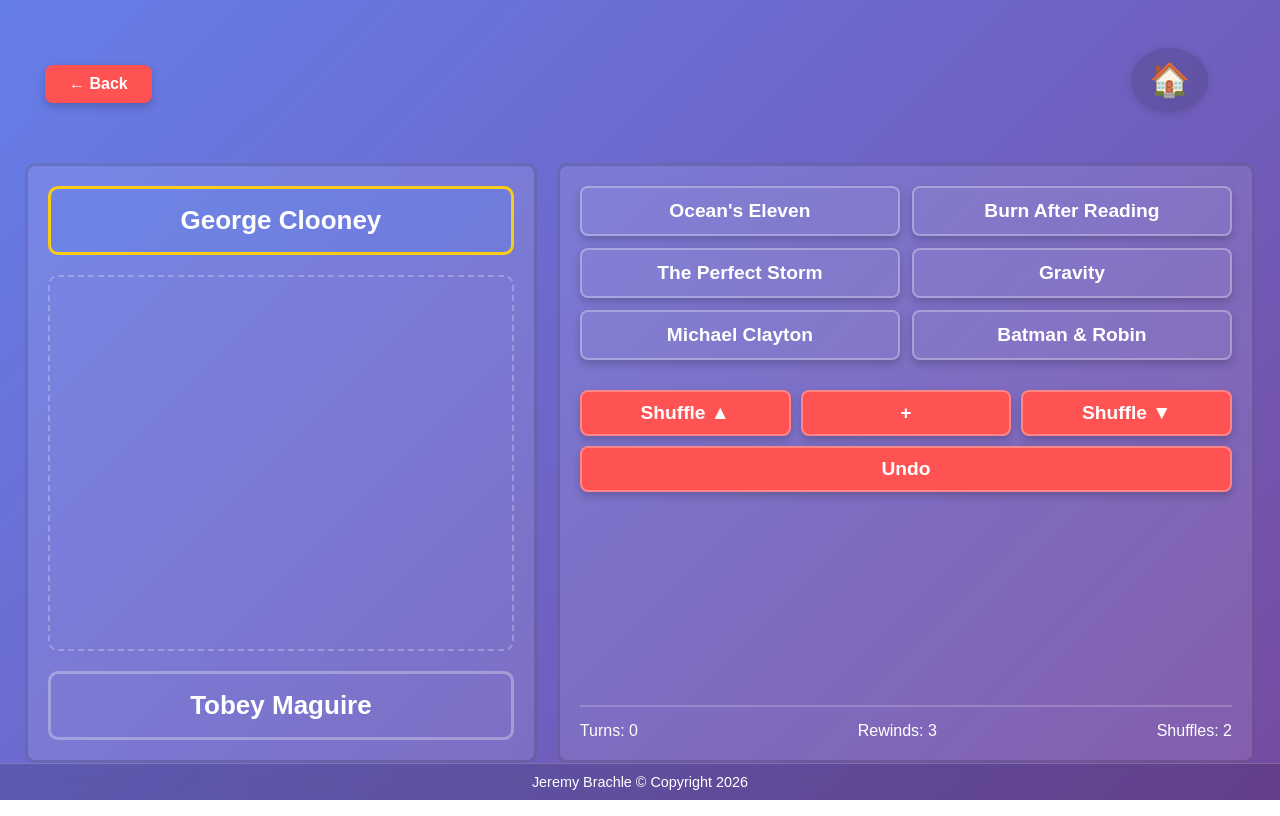
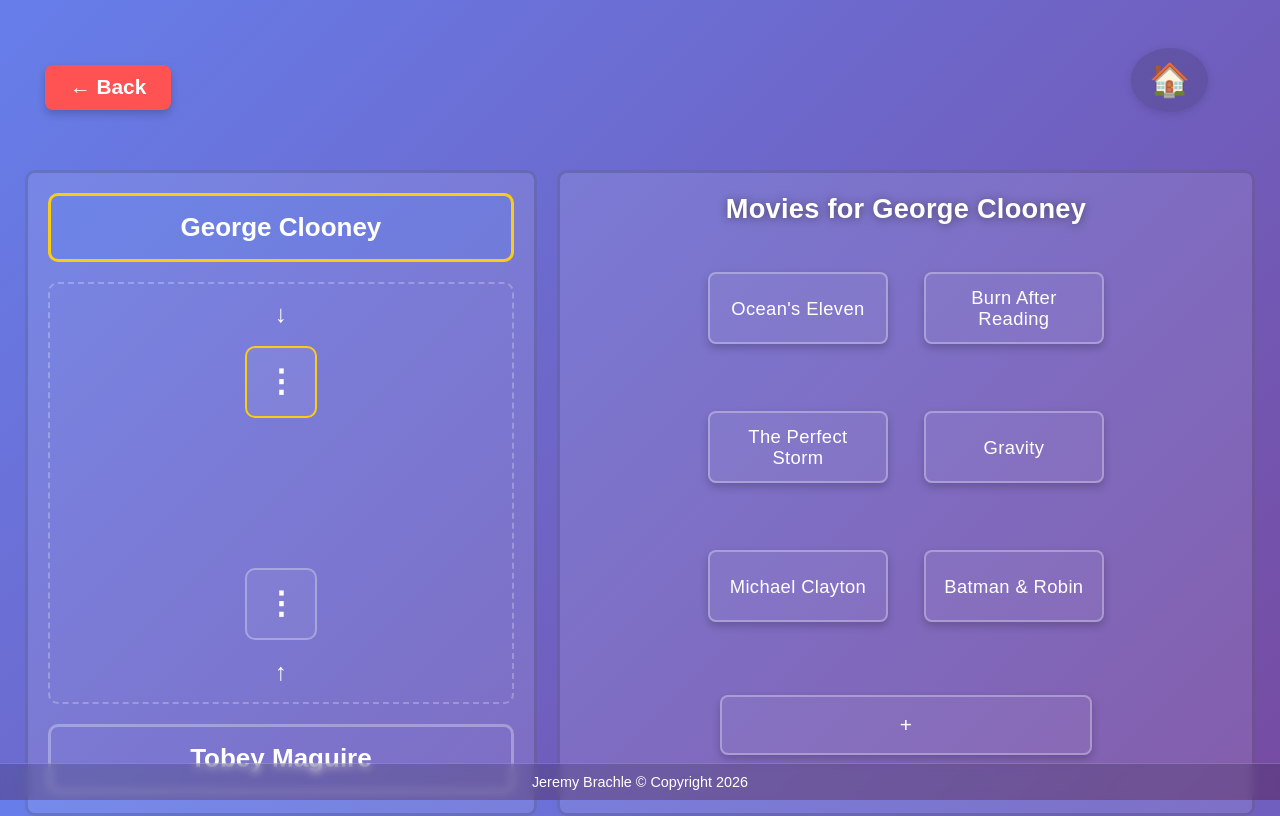
Before and after one commit to jeremybrachle/co-stars-frontend, a React (Vite) app: page /game in a window 1280 px wide. Built offline with nearby package versions, Linux system fonts and the light colour scheme.

Commit message:
Fixing path building logic on game page

```diff
--- a/src/pages/GamePage.css
+++ b/src/pages/GamePage.css
@@ -212,14 +212,22 @@
 }
 
 .scorePanel {
+  margin-top: auto;
+  padding-top: 15px;
+  border-top: 2px solid rgba(255,255,255,0.2);
+  display: flex;
+  justify-content: space-between;
+  color: white;
+  font-family: inherit;
+}
 
-  margin-top: auto;
 
-  padding-top: 15px;
 
-  border-top: 2px solid rgba(255,255,255,0.2);
-
-  display: flex;
-
-  justify-content: space-between;
+.ellipsisBox {
+  border: 2px solid rgba(255,255,255,0.3);
+  background: rgba(255,255,255,0.05);
+  border-radius: 10px;
+  width: 36px;
+  height: 36px;
+  margin: 10px auto;
 }
--- a/src/pages/GamePage.tsx
+++ b/src/pages/GamePage.tsx
@@ -1,12 +1,42 @@
-
-
 import { useLocation, useNavigate } from "react-router-dom";
 import { useState } from "react";
 import HomeButton from "../components/HomeButton";
 import "./GamePage.css";
 
+// Unicode icons
+const DownArrow = () => (
+  <span style={{ fontSize: "1.5em", display: "block", textAlign: "center" }}>↓</span>
+);
+const UpArrow = () => (
+  <span style={{ fontSize: "1.5em", display: "block", textAlign: "center" }}>↑</span>
+);
+
+const VerticalEllipsisBox = ({
+  onClick,
+  highlight,
+}: {
+  onClick?: () => void;
+  highlight?: boolean;
+}) => (
+  <div
+    className={`actorBox ellipsisBox${highlight ? " current" : ""}`}
+    style={{
+      display: "flex",
+      justifyContent: "center",
+      alignItems: "center",
+      width: 36,
+      height: 36,
+      margin: "10px auto",
+      cursor: onClick ? "pointer" : "default",
+      borderColor: highlight ? "#facc15" : undefined,
+    }}
+    onClick={onClick}
+  >
+    <span style={{ fontSize: "1.2em" }}>⋮</span>
+  </div>
+);
+
 function GamePage() {
-
   const location = useLocation();
   const navigate = useNavigate();
 
@@ -15,135 +45,374 @@
 
   const [selectedSide, setSelectedSide] = useState<"top" | "bottom">("top");
 
-  const [path, setPath] = useState<string[]>([]);
+  const [topPath, setTopPath] = useState<string[]>([]);
+  const [bottomPath, setBottomPath] = useState<string[]>([]);
 
-
-
+  // Dummy suggestions
   const suggestions = [
     "Ocean's Eleven",
     "Burn After Reading",
     "The Perfect Storm",
     "Gravity",
     "Michael Clayton",
-    "Batman & Robin"
+    "Batman & Robin",
   ];
 
-  function handleSuggestion(choice: string) {
-    setPath([...path, choice]);
-  }
+  const handleSuggestion = (choice: string) => {
+    if (selectedSide === "top") setTopPath([...topPath, choice]);
+    else setBottomPath([...bottomPath, choice]);
+  };
+
+  const currentSelection =
+    selectedSide === "top"
+      ? topPath.length > 0
+        ? topPath[topPath.length - 1]
+        : actorA
+      : bottomPath.length > 0
+      ? bottomPath[bottomPath.length - 1]
+      : actorB;
+
+  const baseFont = 22;
+  const minFont = 12;
+
+  /**
+   * Render top path (downward growth)
+   */
+  const renderTopPath = (pathArr: string[], onSelect: (idx: number) => void) => {
+    const fontSize = Math.max(minFont, baseFont - pathArr.length * 2);
 
     return (
+      <div style={{ display: "flex", flexDirection: "column", alignItems: "center", gap: 8 }}>
+        {/* Down arrow under actorA */}
+        <DownArrow />
 
+        {pathArr.map((step, idx) => {
+          const isLast = idx === pathArr.length - 1;
+          return (
+            <div
+              key={idx}
+              style={{ display: "flex", flexDirection: "column", alignItems: "center", gap: 4 }}
+            >
+              <div
+                className={`actorBox completed${isLast ? " current" : ""}`}
+                style={{ cursor: isLast ? "pointer" : "default", fontSize }}
+                onClick={isLast ? () => onSelect(idx) : undefined}
+              >
+                {step}
+              </div>
+              <DownArrow />
+            </div>
+          );
+        })}
+
+        {/* Ellipsis for next possible selection */}
+        <VerticalEllipsisBox onClick={() => onSelect(pathArr.length)} highlight={selectedSide === "top"} />
+      </div>
+    );
+  };
+
+  /**
+   * Render bottom path (upward growth)
+   */
+//   const renderBottomPath = (pathArr: string[], onSelect: (idx: number) => void) => {
+//     const fontSize = Math.max(minFont, baseFont - pathArr.length * 2);
+
+//     return (
+//       <div
+//         style={{
+//           display: "flex",
+//           flexDirection: "column",
+//           alignItems: "center",
+//           justifyContent: "flex-end", // anchor to bottom actor
+//           gap: 8,
+//           flex: 1,
+//           minHeight: 0,
+//         }}
+//       >
+//         {/* Initial vertical ellipsis and arrow above the bottom actor */}
+//         <VerticalEllipsisBox
+//           onClick={() => onSelect(pathArr.length)}
+//           highlight={selectedSide === "bottom"}
+//         />
+//         <UpArrow />
+
+//         {pathArr
+//           .slice()
+//           .reverse()
+//           .map((step, revIdx) => {
+//             const idx = pathArr.length - 1 - revIdx;
+//             const isLast = idx === pathArr.length - 1;
+
+//             return (
+//               <div
+//                 key={idx}
+//                 style={{ display: "flex", flexDirection: "column", alignItems: "center", gap: 4 }}
+//               >
+//                 <UpArrow />
+//                 <div
+//                   className={`actorBox completed${isLast ? " current" : ""}`}
+//                   style={{ cursor: isLast ? "pointer" : "default", fontSize }}
+//                   onClick={isLast ? () => onSelect(idx) : undefined}
+//                 >
+//                   {step}
+//                 </div>
+//               </div>
+//             );
+//           })}
+//       </div>
+//     );
+//   };
+
+// const renderBottomPath = (pathArr: string[], onSelect: (idx: number) => void) => {
+//   const fontSize = Math.max(minFont, baseFont - pathArr.length * 2);
+
+//   return (
+//     <div
+//       style={{
+//         display: "flex",
+//         flexDirection: "column",
+//         alignItems: "center",
+//         justifyContent: "flex-end",
+//         gap: 8,
+//         flex: 1,
+//         minHeight: 0,
+//       }}
+//     >
+//       {/* Ellipsis at top for next selection */}
+//       <VerticalEllipsisBox
+//         onClick={() => onSelect(pathArr.length)}
+//         highlight={selectedSide === "bottom"}
+//       />
+
+//       {/* Render path boxes in reverse order */}
+//       {pathArr.slice().reverse().map((step, revIdx) => {
+//         const idx = pathArr.length - 1 - revIdx;
+//         const isLast = idx === pathArr.length - 1;
+
+//         return (
+//           <div
+//             key={idx}
+//             style={{ display: "flex", flexDirection: "column", alignItems: "center", gap: 4 }}
+//           >
+//             {/* Single upward arrow above every box */}
+//             <UpArrow />
+//             <div
+//               className={`actorBox completed${isLast ? " current" : ""}`}
+//               style={{ cursor: isLast ? "pointer" : "default", fontSize }}
+//               onClick={isLast ? () => onSelect(idx) : undefined}
+//             >
+//               {step}
+//             </div>
+//           </div>
+//         );
+//       })}
+//     </div>
+//   );
+// };
+
+const renderBottomPath = (pathArr: string[], onSelect: (idx: number) => void) => {
+  const fontSize = Math.max(minFont, baseFont - pathArr.length * 2);
+
+  // Reverse copy so we render from top (ellipsis) down to actorB
+  const reversed = pathArr.slice().reverse();
+
+  return (
+    <div
+      style={{
+        display: "flex",
+        flexDirection: "column",
+        alignItems: "center",
+        justifyContent: "flex-end",
+        gap: 8,
+        flex: 1,
+        minHeight: 0,
+      }}
+    >
+      {/* Ellipsis at top */}
+      <VerticalEllipsisBox
+        onClick={() => onSelect(pathArr.length)}
+        highlight={selectedSide === "bottom"}
+      />
+
+      {reversed.map((step, revIdx) => {
+        const idx = pathArr.length - 1 - revIdx;
+        const isFirst = revIdx === reversed.length - 1; // first box from bottom actor
+        return (
+          <div
+            key={idx}
+            style={{ display: "flex", flexDirection: "column", alignItems: "center", gap: 4 }}
+          >
+            {/* Render upward arrow connecting to bottom actor only for first box */}
+            {isFirst && <UpArrow />}
+            {/* Render upward arrow for all subsequent boxes */}
+            {!isFirst && <UpArrow />}
+            <div
+              className={`actorBox completed${idx === pathArr.length - 1 ? " current" : ""}`}
+              style={{ cursor: idx === pathArr.length - 1 ? "pointer" : "default", fontSize }}
+              onClick={idx === pathArr.length - 1 ? () => onSelect(idx) : undefined}
+            >
+              {step}
+            </div>
+          </div>
+        );
+      })}
+
+      {/* Up arrow under actorB */}
+        <UpArrow />
+    </div>
+  );
+};
+
+  const currentSuggestions = suggestions; // placeholder
+
+  return (
     <div className="gamePage">
-
       <div className="topBar">
-
         <button
           className="backButton"
+          style={{ fontSize: "1.3em", padding: "0.5em 1.2em" }}
           onClick={() => navigate("/adventure")}
         >
           ← Back
         </button>
-
         <div className="homeWrapper">
           <HomeButton />
         </div>
-
       </div>
 
-
       <div className="gameContainer">
-
-        {/* LEFT PANEL */}
-
-        <div className="leftPanel">
-
         <div
-            className={`actorBox ${
-              selectedSide === "top" ? "active current" : ""
-            }`}
+          className="leftPanel"
+          style={{
+            height: "75vh",
+            minHeight: 500,
+            display: "flex",
+            flexDirection: "column",
+            justifyContent: "space-between",
+          }}
+        >
+          {/* Top actor */}
+          <div
+            className={`actorBox ${selectedSide === "top" ? "active current" : ""}`}
             onClick={() => setSelectedSide("top")}
           >
             {actorA}
           </div>
 
-          <div className="pathArea">
-
-            {path.map((step, index) => (
-              <div key={index} className="actorBox completed">
-                {step}
-              </div>
-            ))}
-
+          {/* Path area */}
+          <div
+            className="pathAreaCombined"
+            style={{
+              flex: 1,
+              margin: "20px 0",
+              borderRadius: 10,
+              border: "2px dashed rgba(255,255,255,0.25)",
+              padding: 16,
+              display: "flex",
+              flexDirection: "column",
+              justifyContent: "space-between",
+              gap: 0,
+              minHeight: 0,
+              overflow: "hidden",
+            }}
+          >
+            <div
+              style={{ display: "flex", flexDirection: "column", alignItems: "center", gap: 8, flex: 1 }}
+            >
+              {renderTopPath(topPath, () => setSelectedSide("top"))}
             </div>
 
             <div
-            className={`actorBox ${
-              selectedSide === "bottom" ? "active current" : ""
-            }`}
+              style={{ display: "flex", flexDirection: "column", alignItems: "center", gap: 8, flex: 1 }}
+            >
+              {renderBottomPath(bottomPath, () => setSelectedSide("bottom"))}
+            </div>
+          </div>
+
+          {/* Bottom actor */}
+          <div
+            className={`actorBox ${selectedSide === "bottom" ? "active current" : ""}`}
             onClick={() => setSelectedSide("bottom")}
           >
             {actorB}
           </div>
-
         </div>
 
-        {/* RIGHT PANEL */}
+        {/* Right panel */}
+        <div
+          className="rightPanel"
+          style={{
+            display: "flex",
+            flexDirection: "column",
+            justifyContent: "center",
+            alignItems: "center",
+            height: "75vh",
+            minHeight: 500,
+          }}
+        >
+          <div
+            style={{
+              marginBottom: 16,
+              fontWeight: 700,
+              fontSize: "1.7em",
+              letterSpacing: "0.01em",
+              color: "white",
+              textShadow: "0 1px 8px #2228",
+            }}
+          >
+            {`Movies for ${currentSelection}`}
+          </div>
 
-        <div className="rightPanel">
-
-          <div className="suggestionGrid">
-
-            {suggestions.map((s, i) => (
+          <div
+            className="suggestionGrid"
+            style={{
+              flex: 1,
+              display: "grid",
+              gridTemplateColumns: "1fr 1fr",
+              gridTemplateRows: "repeat(3, 1fr) 1fr",
+              gap: "4px 12px",
+              justifyItems: "center",
+              alignItems: "center",
+              width: "100%",
+              maxWidth: 420,
+              marginBottom: 0,
+            }}
+          >
+            {currentSuggestions.slice(0, 6).map((s, i) => (
               <button
                 key={i}
                 className="suggestionButton"
+                style={{
+                  width: 180,
+                  height: 72,
+                  margin: 0,
+                  fontWeight: 500,
+                  fontSize: "1.15em",
+                  letterSpacing: "0.02em",
+                  whiteSpace: "normal",
+                  overflow: "visible",
+                  textOverflow: "clip",
+                  display: "flex",
+                  alignItems: "center",
+                  justifyContent: "center",
+                  textAlign: "center",
+                  lineHeight: "1.15",
+                }}
                 onClick={() => handleSuggestion(s)}
               >
                 {s}
               </button>
             ))}
-
-          </div>
-
-          <div className="controlRow">
-
-            <button className="controlButton">
-              Shuffle ▲
-            </button>
-
-            <button className="controlButton">
+            <button
+              className="suggestionButton"
+              style={{ gridColumn: "1 / span 2", width: 372, height: 60, margin: 0, fontSize: "1.3em", fontWeight: 500 }}
+            >
               +
             </button>
-
-            <button className="controlButton">
-              Shuffle ▼
-            </button>
-
           </div>
-
-          <div className="controlRow">
-
-            <button className="controlButton">
-              Undo
-            </button>
-
         </div>
-
-          <div className="scorePanel">
-
-            <div>Turns: 0</div>
-            <div>Rewinds: 3</div>
-            <div>Shuffles: 2</div>
-
       </div>
-
     </div>
-
-      </div>
-
-    </div>
-
   );
 }
 
```
Lines whose indentation alone changed are shown as unchanged.
